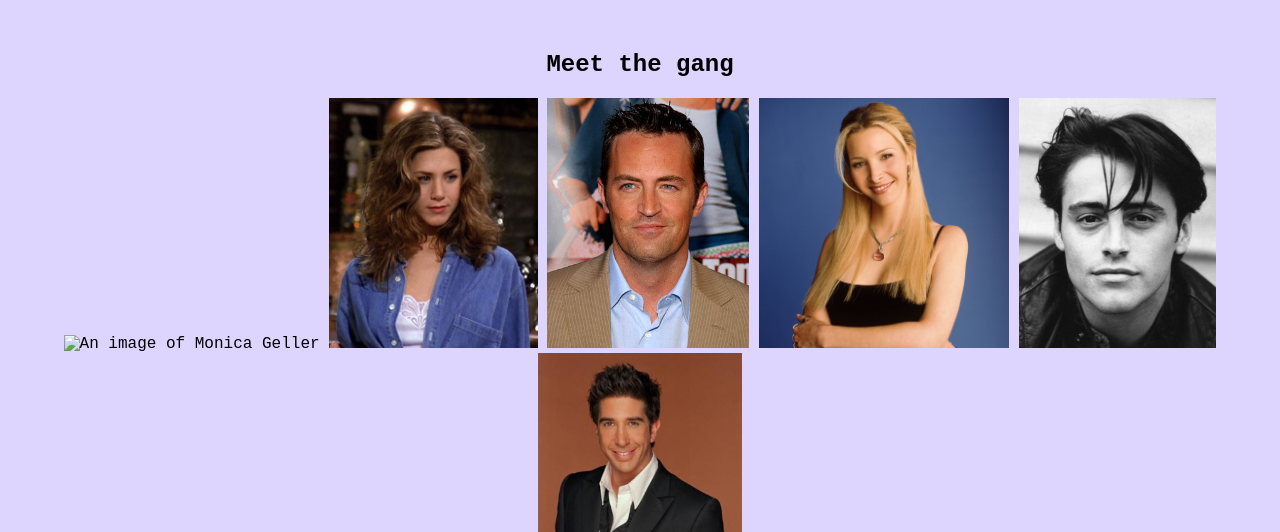
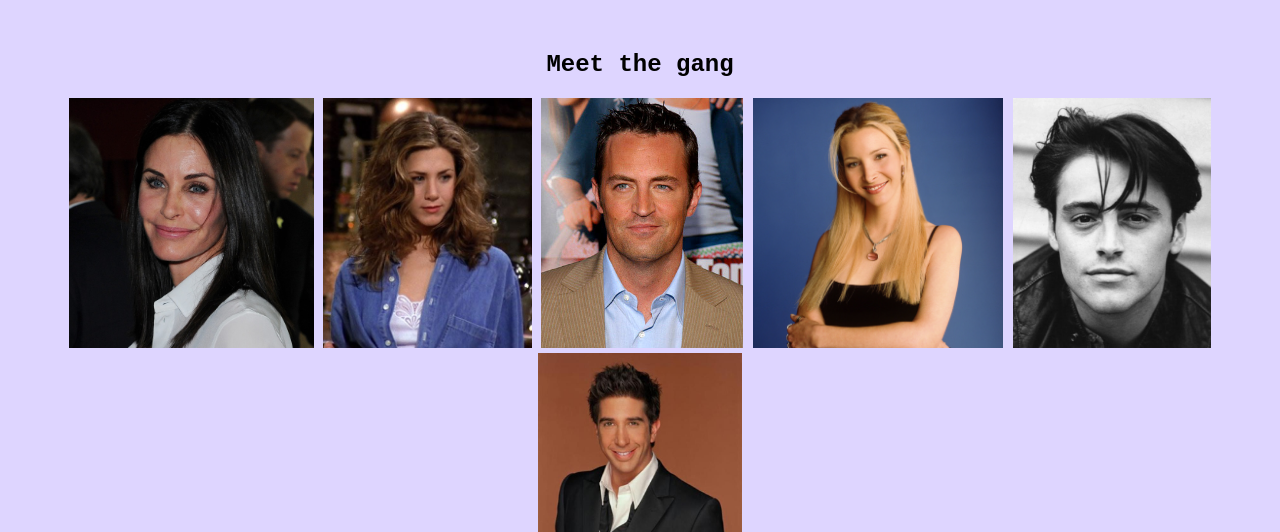
Before and after one commit to jas623/friends, a plain HTML site: page index.html in a window 1280 px wide. Shown: the part 268-800 px from the top of the page. Drawn offline with Linux system fonts and the light colour scheme; files whose address does not match are found by name.

Commit message:
Update index.html

```diff
--- a/index.html
+++ b/index.html
@@ -20,7 +20,7 @@
       </div> -->
       <h2> Meet the gang </h2>
       <div>
-        <img id = "ppl" alt = "An image of Monica Geller" src="./friendspics/monica.jpg" height="250">
+        <img id = "ppl" alt = "An image of Monica Geller" src="monica.jpg" height="250">
         <img id = "ppl" alt = "An image of Rachel Green" src="./friendspics/rachel.jpg" height="250">
         <img id = "ppl" alt = "An image of Chandler Bing" src="./friendspics/chandler.jpg" height="250">
         <img id = "ppl" alt = "An image of Phoebe Buffay Geller" src="./friendspics/phoebe.jpg" height="250">
```
